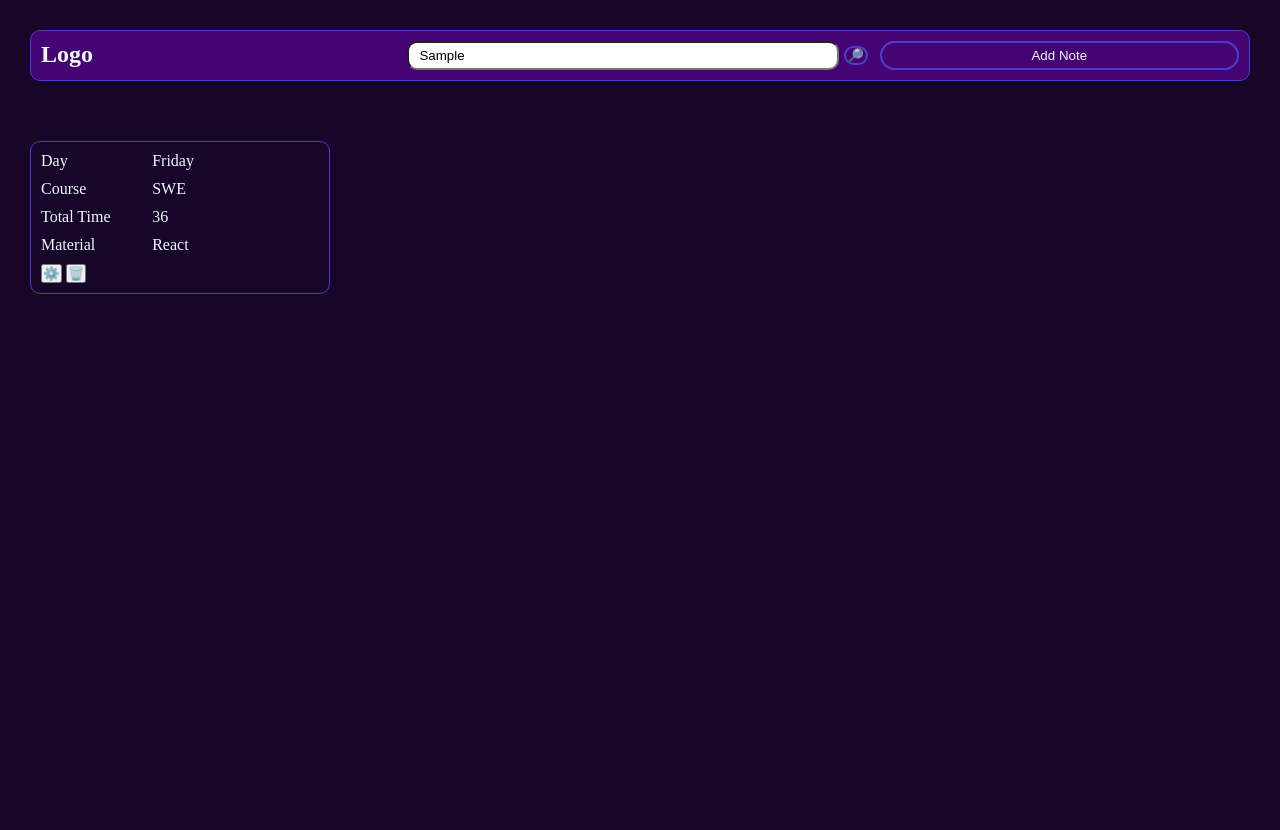
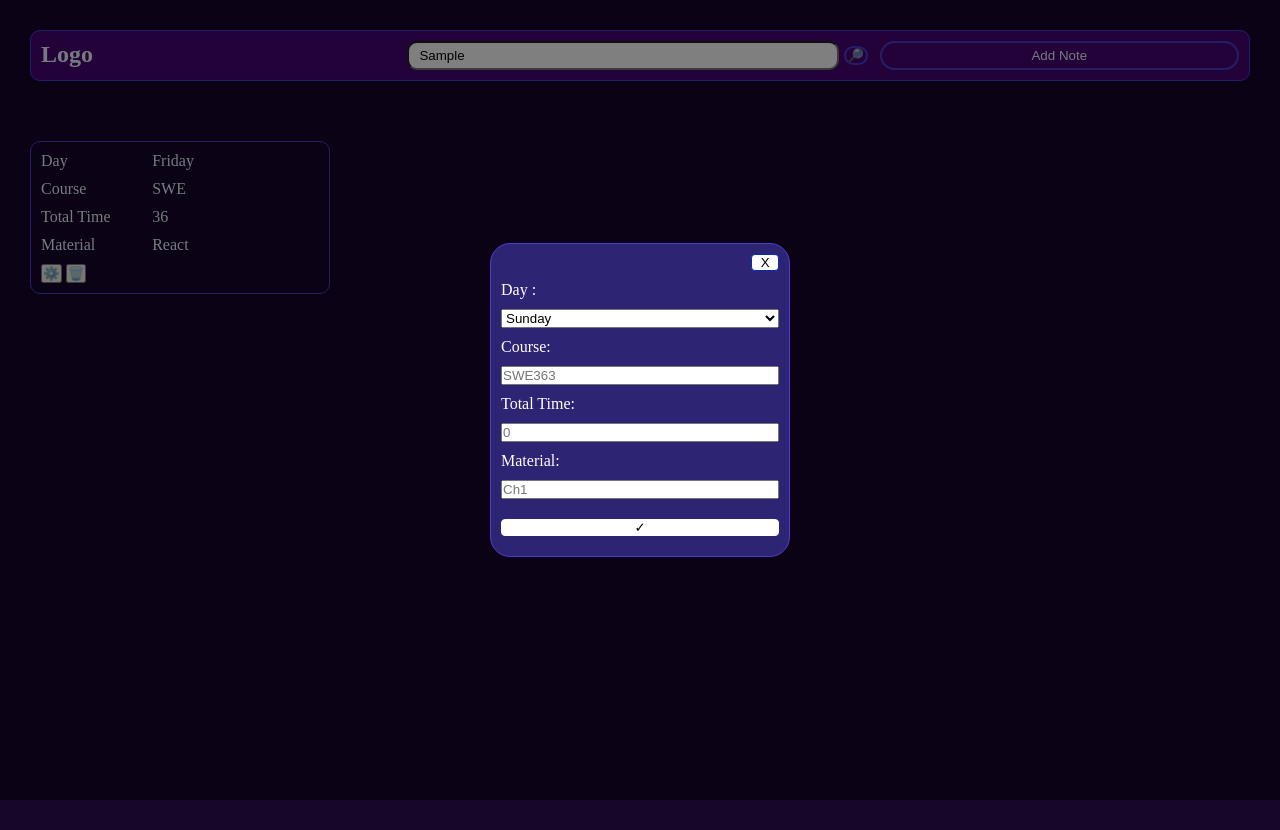
Before and after one commit to vMuhaymin/MiniProjs, a React (Vite) app in the folder ReactNotion/Note/: page / in a window 1280 px wide. Both pictures are taken after typing "Sample" into the empty fields and a click on the button "Add Note". Built offline with nearby package versions, Linux system fonts and the light colour scheme.

Commit message:
Fix pop up

```diff
--- a/ReactNotion/Note/src/components/AddCard.jsx
+++ b/ReactNotion/Note/src/components/AddCard.jsx
@@ -4,15 +4,13 @@ import { useState } from "react";
 
 function AddCard(props){
 
-    const [popUp, setPopUp] = useState(props.isOpen)
-
 
     return(<>
     {
-            popUp &&
+            props.isOpen &&
             <div className="popUp-overlay">
                 <div className="addNote">
-                    <button className="close">  X </button>
+                    <button className="close" onClick={()=> props.isOpen ? !props.isOpen:  props.isOpen }>  X </button>
                     <label htmlFor=""> Day :  </label>
                     <select name="Day" id="">
                         <option value="Sunday"> Sunday</option>
```
